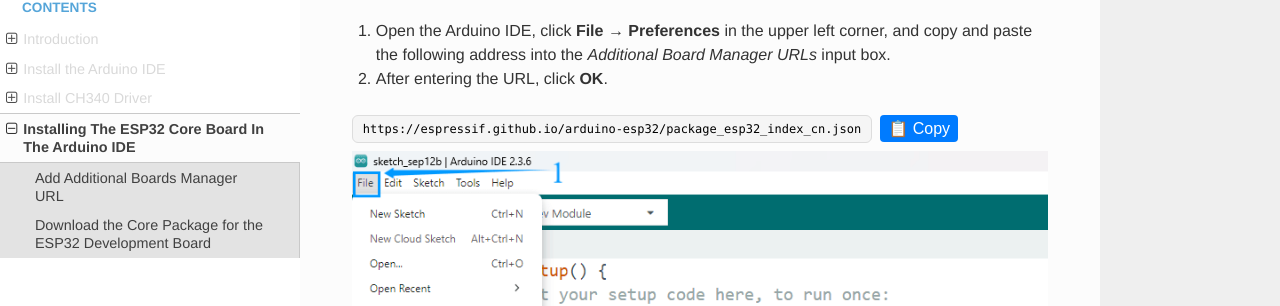
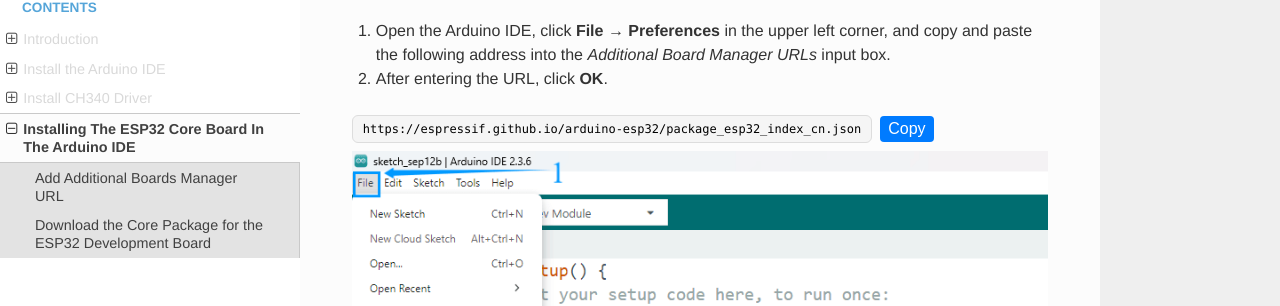
Before and after one commit to COLA508/Lafvin_Smart_Home-UsingTutorials, a Sphinx documentation site: the page built from docs/source/install_ESP32.rst, in a window 1280 px wide and 900 px high. Shown: the part 233-539 px from the top of the window. Built offline with Sphinx 7.4.7 and the Read the Docs theme 3.1.0, drawn with Linux system fonts in a browser that asks for light colours.

Commit message:
Update install_ESP32.rst

```diff
--- a/docs/source/install_ESP32.rst
+++ b/docs/source/install_ESP32.rst
@@ -11,7 +11,7 @@ Add Additional Boards Manager URL
 
    <div style="display:flex;align-items:center;gap:8px;margin:8px 0;">
      <code id="esp32-url" style="background:#f5f5f5;padding:6px 10px;border:1px solid #ddd;border-radius:6px;">https://espressif.github.io/arduino-esp32/package_esp32_index_cn.json</code>
-     <button onclick="navigator.clipboard.writeText(document.getElementById('esp32-url').innerText)" style="padding:4px 8px;background:#007bff;color:#fff;border:none;border-radius:4px;cursor:pointer;">📋 Copy</button>
+     <button onclick="navigator.clipboard.writeText(document.getElementById('esp32-url').innerText)" style="padding:4px 8px;background:#007bff;color:#fff;border:none;border-radius:4px;cursor:pointer;"> Copy</button>
    </div>
 
 .. image:: _static/18.URL.png
```
